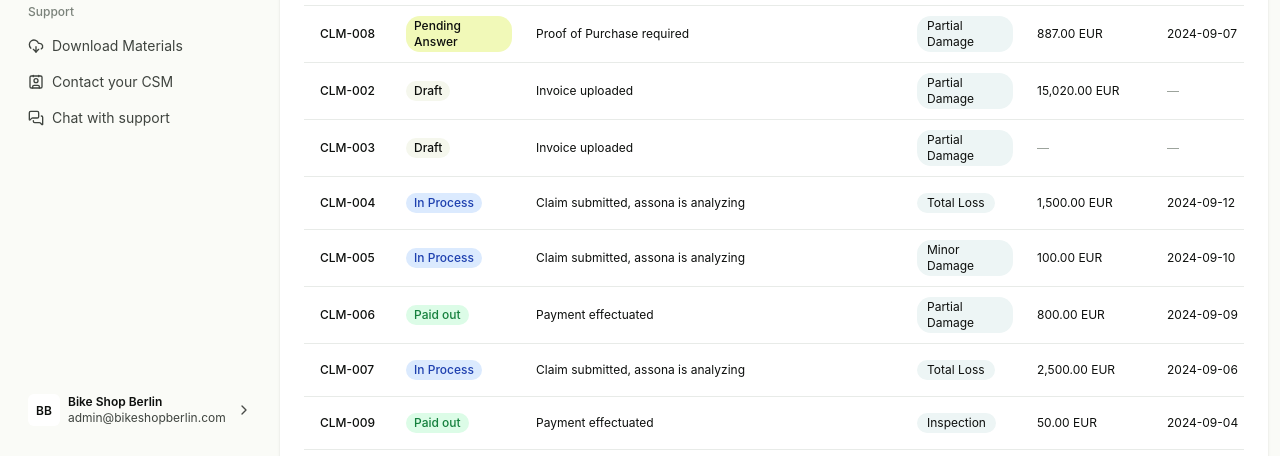
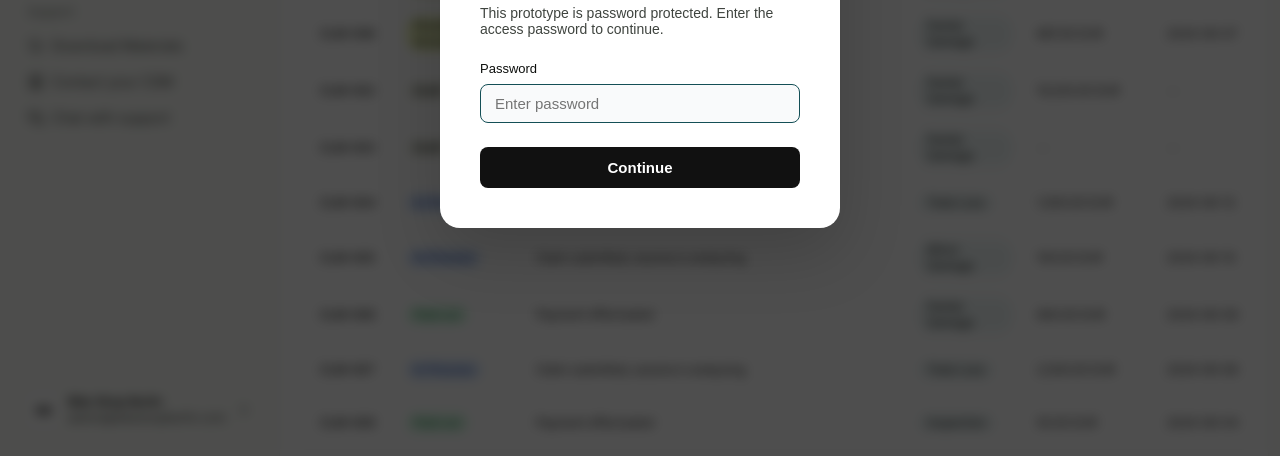
Before and after one commit to medinous/assona-claims-funnel-prototype, a plain HTML site: page claims.html in a window 1280 px wide. Shown: the part 344-800 px from the top of the page. Drawn offline with nearby package versions, Linux system fonts and the light colour scheme.

Commit message:
password protection added
  2 new files:
  - styles/guard.css — modal styles using your Assona design tokens (CSS vars with fallbacks)
  - scripts/guard.js — self-executing guard that checks sessionStorage and injects the modal

  3 HTML files updated — index.html, dashboard.html, claims.html each got the 2 guard lines at the very top of <head>

```diff
--- a/claims.html
+++ b/claims.html
@@ -4,6 +4,9 @@
     <meta charset="UTF-8" />
     <meta name="viewport" content="width=device-width, initial-scale=1.0" />
     <title>Assona – Claims</title>
+    <!-- Prototype password guard -->
+    <link rel="stylesheet" href="styles/guard.css" />
+    <script src="scripts/guard.js"></script>
     <link rel="stylesheet" href="resources/Tailwind%20config/assona-design-tokens.css" />
     <link rel="stylesheet" href="styles/tokens-bridge.css" />
     <link rel="stylesheet" href="styles/base.css" />
--- /dev/null
+++ b/scripts/guard.js
@@ -0,0 +1,67 @@
+(function () {
+  var SESSION_KEY = 'assona_proto_auth';
+  var PASSWORD = 'assonadesign2026';
+
+  // Already authenticated in this session — do nothing
+  if (sessionStorage.getItem(SESSION_KEY) === '1') return;
+
+  // Block page scroll while modal is open
+  document.documentElement.style.overflow = 'hidden';
+
+  // Inject overlay + modal into the DOM immediately
+  var overlay = document.createElement('div');
+  overlay.id = 'assona-guard-overlay';
+  overlay.innerHTML = [
+    '<div id="assona-guard-modal">',
+    '  <div class="guard-logo">',
+    '    <img src="images/logo/assona-simple_black.svg" alt="Assona" />',
+    '  </div>',
+    '  <div class="guard-heading">',
+    '    <p class="guard-title">Prototype access</p>',
+    '    <p class="guard-sub">This prototype is password protected. Enter the access password to continue.</p>',
+    '  </div>',
+    '  <div class="guard-field">',
+    '    <label class="guard-label" for="assona-guard-input">Password</label>',
+    '    <input id="assona-guard-input" type="password" placeholder="Enter password" autocomplete="current-password" />',
+    '    <span id="assona-guard-error">Incorrect password. Please try again.</span>',
+    '  </div>',
+    '  <button id="assona-guard-submit" type="button">Continue</button>',
+    '</div>',
+  ].join('');
+
+  // Wait for <body> to exist (script runs in <head>)
+  function mount() {
+    document.body.appendChild(overlay);
+    var input = document.getElementById('assona-guard-input');
+    var btn = document.getElementById('assona-guard-submit');
+    var err = document.getElementById('assona-guard-error');
+
+    function attempt() {
+      if (input.value === PASSWORD) {
+        sessionStorage.setItem(SESSION_KEY, '1');
+        document.documentElement.style.overflow = '';
+        overlay.remove();
+      } else {
+        input.classList.add('guard-input-error');
+        err.classList.add('visible');
+        input.focus();
+      }
+    }
+
+    btn.addEventListener('click', attempt);
+    input.addEventListener('keydown', function (e) {
+      if (e.key === 'Enter') attempt();
+      // Clear error state on new input
+      input.classList.remove('guard-input-error');
+      err.classList.remove('visible');
+    });
+
+    input.focus();
+  }
+
+  if (document.body) {
+    mount();
+  } else {
+    document.addEventListener('DOMContentLoaded', mount);
+  }
+})();
--- /dev/null
+++ b/styles/guard.css
@@ -0,0 +1,118 @@
+#assona-guard-overlay {
+  position: fixed;
+  inset: 0;
+  z-index: 99999;
+  display: flex;
+  align-items: center;
+  justify-content: center;
+  background: rgba(10, 10, 10, 0.72);
+  backdrop-filter: blur(6px);
+  -webkit-backdrop-filter: blur(6px);
+}
+
+#assona-guard-modal {
+  background: var(--color-background-primary, #ffffff);
+  border-radius: var(--radius-xl, 16px);
+  box-shadow: 0 24px 64px rgba(0, 0, 0, 0.18);
+  padding: 40px;
+  width: 100%;
+  max-width: 400px;
+  display: flex;
+  flex-direction: column;
+  gap: 24px;
+}
+
+#assona-guard-modal .guard-logo {
+  display: flex;
+  justify-content: center;
+}
+
+#assona-guard-modal .guard-logo img {
+  height: 28px;
+  width: auto;
+}
+
+#assona-guard-modal .guard-heading {
+  display: flex;
+  flex-direction: column;
+  gap: 6px;
+}
+
+#assona-guard-modal .guard-title {
+  font-family: var(--font-sans, sans-serif);
+  font-size: 20px;
+  font-weight: 700;
+  color: var(--color-text-primary, #111);
+  margin: 0;
+}
+
+#assona-guard-modal .guard-sub {
+  font-family: var(--font-sans, sans-serif);
+  font-size: 14px;
+  color: var(--color-text-secondary, #666);
+  margin: 0;
+}
+
+#assona-guard-modal .guard-field {
+  display: flex;
+  flex-direction: column;
+  gap: 8px;
+}
+
+#assona-guard-modal .guard-label {
+  font-family: var(--font-sans, sans-serif);
+  font-size: 13px;
+  font-weight: 500;
+  color: var(--color-text-primary, #111);
+}
+
+#assona-guard-input {
+  width: 100%;
+  padding: 10px 14px;
+  font-family: var(--font-sans, sans-serif);
+  font-size: 15px;
+  border: 1.5px solid var(--color-border-default, #d1d5db);
+  border-radius: var(--radius-md, 8px);
+  background: var(--color-background-secondary, #f9fafb);
+  color: var(--color-text-primary, #111);
+  outline: none;
+  box-sizing: border-box;
+  transition: border-color 0.15s;
+}
+
+#assona-guard-input:focus {
+  border-color: var(--color-border-focus, #111);
+}
+
+#assona-guard-input.guard-input-error {
+  border-color: var(--color-feedback-error, #e53e3e);
+}
+
+#assona-guard-error {
+  font-family: var(--font-sans, sans-serif);
+  font-size: 13px;
+  color: var(--color-feedback-error, #e53e3e);
+  display: none;
+}
+
+#assona-guard-error.visible {
+  display: block;
+}
+
+#assona-guard-submit {
+  width: 100%;
+  padding: 12px;
+  font-family: var(--font-sans, sans-serif);
+  font-size: 15px;
+  font-weight: 600;
+  background: var(--color-action-primary, #111);
+  color: var(--color-action-primary-text, #fff);
+  border: none;
+  border-radius: var(--radius-md, 8px);
+  cursor: pointer;
+  transition: opacity 0.15s;
+}
+
+#assona-guard-submit:hover {
+  opacity: 0.85;
+}
```
Also changed, not shown: dashboard.html (+3 -0 lines), index.html (+3 -0 lines).
